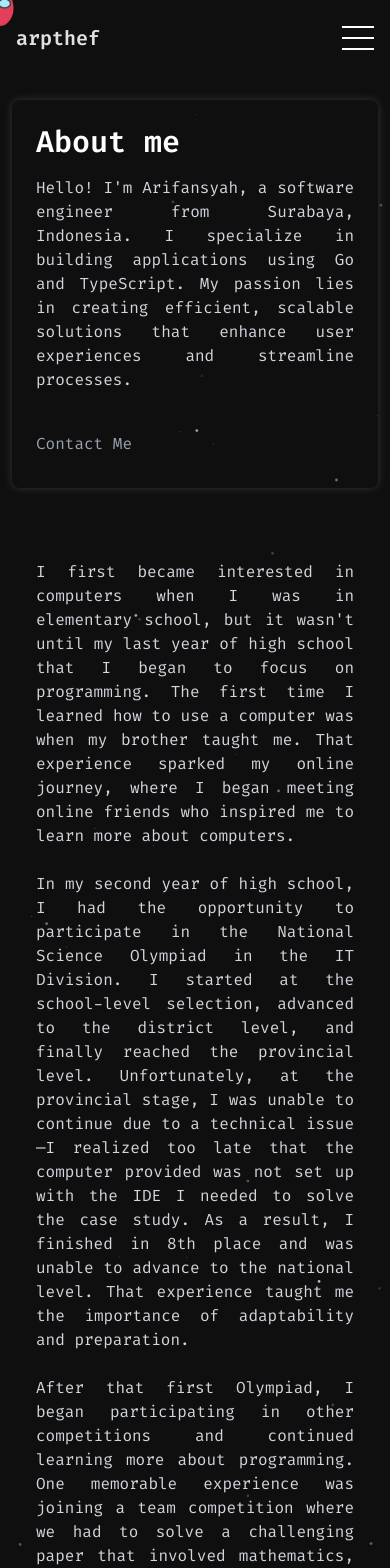
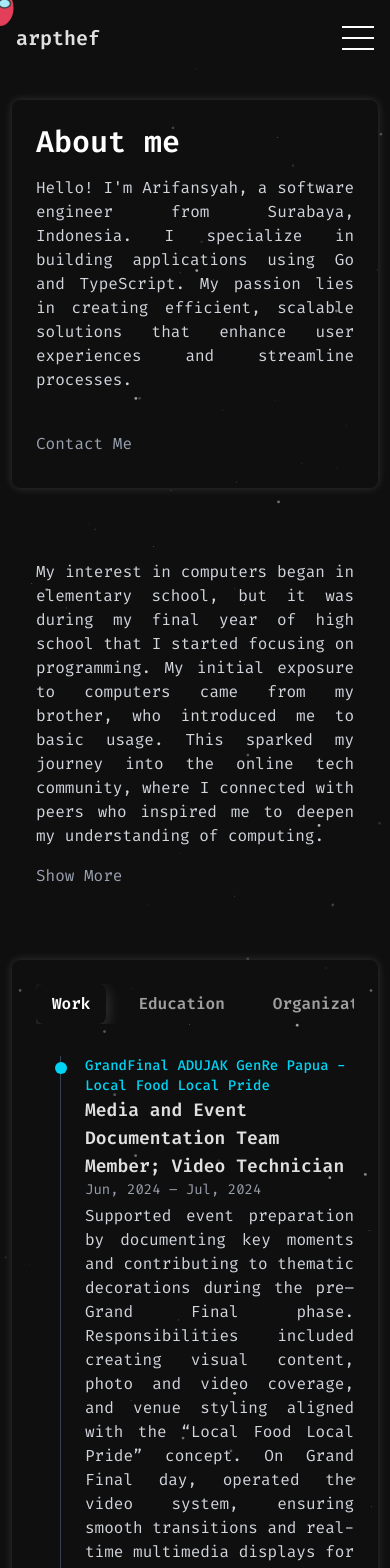
Before and after one commit to Ariffansyah/arpthef, a SvelteKit app: page /about in a window 390 px wide. Shown: the top 1568 px of the page. Built offline with nearby package versions, Linux system fonts and the light colour scheme.

Commit message:
Feat: CV Download

```diff
--- a/src/app.css
+++ b/src/app.css
@@ -9,7 +9,7 @@
 .animate-fade-in {
 	opacity: 0;
 	transform: translateX(-20px);
-	filter: blue(8px);
+	filter: blur(8px);
 	transition:
 		opacity 0.5s ease-out,
 		transform 0.5s ease-out,
--- a/src/routes/+page.svelte
+++ b/src/routes/+page.svelte
@@ -63,7 +63,6 @@
 	);
 	const achievementItems = achievements;
 
-	// Show More / Show Less logic for each tab
 	let isShowMoreWork = false;
 	let showWorkExperiences = workExperiences.slice(0, 3);
 	function toggleShowMoreWork() {
@@ -213,10 +212,11 @@
 	onMount(() => {
 		updateSectionIndexAndVisibility();
 	});
+
+	let cvDropdownVisible = false;
 </script>
 
 <section class="mx-3 flex flex-col justify-center md:mx-auto">
-	<!-- Profile / About -->
 	<div
 		id="arpthef"
 		class="animate-fade-in my-6 flex w-full flex-col items-start justify-center gap-4 rounded-lg p-6 shadow-[0_0_10px_rgba(255,255,255,0.15)] transition duration-300 ease-in-out hover:scale-105 hover:shadow-[0_0_25px_rgba(255,255,255,0.3)] md:mx-auto md:w-1/3"
@@ -250,12 +250,51 @@
 		</div>
 		<div class="mt-4 flex flex-col items-start justify-center gap-2">
 			<p class="text-justify text-gray-300">
-				Hi, I'm an undergraduate college student passionate about technology and software
-				development. I’m more into backend, but I also work with frontend.
+				I am an undergraduate student passionate about software development. I primarily focus on
+				backend development, building and maintaining the systems that operate behind the scenes,
+				while also contributing to frontend development to enhance user experience.
 			</p>
+			<div class="flex w-full flex-row items-center justify-between gap-2">
+				<a
+					href="/about"
+					class="rounded py-2 text-sm font-semibold text-gray-400 transition duration-200 hover:text-white hover:underline"
+					>Learn more about me</a
+				>
+				<button
+					class="rounded px-4 py-2 text-sm font-semibold text-gray-400 transition duration-200 hover:text-white hover:underline"
+					on:click={() => (cvDropdownVisible = !cvDropdownVisible)}
+				>
+					Download CV
+				</button>
 			</div>
 		</div>
-	<!-- Technologies -->
+	</div>
+	{#if cvDropdownVisible}
+		<div
+			class="animate-fade-in mx-auto my-6 flex w-auto flex-col items-start justify-center gap-4 rounded-lg p-6 shadow-[0_0_10px_rgba(255,255,255,0.15)] transition duration-300 ease-in-out hover:scale-105 hover:shadow-[0_0_25px_rgba(255,255,255,0.3)]"
+			use:intersect={{ threshold: 0.3 }}
+		>
+			<p class="text-sm text-gray-400">Select curriculum vitae languages</p>
+			<div class="mt-2 flex flex-col gap-2">
+				<a
+					href="/assets/cv/arpcv-id.pdf"
+					class="rounded px-4 py-2 text-sm font-semibold text-gray-400 transition duration-200 hover:text-white hover:underline"
+					download="arpcv-id.pdf">Indonesia</a
+				>
+				<a
+					href="/assets/cv/arpcv-en.pdf"
+					class="hidden rounded px-4 py-2 text-sm font-semibold text-gray-400 transition duration-200 hover:text-white hover:underline"
+					download="arpcv-en.pdf">English</a
+				>
+			</div>
+			<button
+				class="mt-4 w-full rounded px-4 py-2 text-sm font-semibold text-gray-400 transition duration-200 hover:text-white hover:underline"
+				on:click={() => (cvDropdownVisible = false)}
+			>
+				Close
+			</button>
+		</div>
+	{/if}
 	<div
 		id="technologies"
 		class="animate-fade-in mx-auto my-6 flex w-full flex-col items-start justify-center gap-4 p-4 md:w-1/3"
@@ -282,11 +321,11 @@
 		use:intersect={{ threshold: 0.3 }}
 	>
 		<div
-			class="mb-4 flex w-full flex-col items-center justify-center space-y-4 md:flex-row md:space-y-0 md:space-x-4"
+			class="mb-4 flex w-full flex-row items-center justify-start space-x-4 overflow-x-auto md:justify-center"
 		>
 			{#each tabs as tab}
 				<button
-					class="w-full rounded-lg px-4 py-2 font-semibold text-white transition-shadow duration-200 focus:outline-none md:w-auto md:rounded-t-lg {activeTab ===
+					class="rounded-lg px-4 py-2 font-semibold whitespace-nowrap text-white transition-shadow duration-200 focus:outline-none md:rounded-t-lg {activeTab ===
 					tab.value
 						? 'shadow-[0_4px_16px_rgba(255,255,255,0.2)]'
 						: 'opacity-60'}"
@@ -314,15 +353,15 @@
 						<p class="mt-1 text-justify text-gray-300">{exp.description}</p>
 					</div>
 				{/each}
+			</div>
 			{#if workExperiences.length > 3}
 				<button
-						class="mt-2 rounded py-2 text-gray-300 transition duration-200 hover:underline"
+					class="mt-2 ml-6 rounded py-2 text-gray-400 transition duration-200 hover:text-white hover:underline"
 					on:click={toggleShowMoreWork}
 				>
 					{#if isShowMoreWork}Show Less{:else}Show More{/if}
 				</button>
 			{/if}
-			</div>
 		{:else if activeTab === 'education'}
 			<div class="relative ml-6 border-l border-gray-700">
 				{#each showEducationExperiences as edu, i}
@@ -339,15 +378,15 @@
 						<p class="mt-1 text-justify text-gray-300">{edu.description}</p>
 					</div>
 				{/each}
+			</div>
 			{#if educationExperiences.length > 3}
 				<button
-						class="mt-2 rounded py-2 text-gray-300 transition duration-200 hover:underline"
+					class="mt-2 ml-6 rounded py-2 text-gray-400 transition duration-200 hover:text-white hover:underline"
 					on:click={toggleShowMoreEdu}
 				>
 					{#if isShowMoreEdu}Show Less{:else}Show More{/if}
 				</button>
 			{/if}
-			</div>
 		{:else if activeTab === 'organization'}
 			<div class="relative ml-6 border-l border-gray-700">
 				{#each showOrganizationExperiences as org, i}
@@ -366,15 +405,15 @@
 						<p class="mt-1 text-justify text-gray-300">{org.description}</p>
 					</div>
 				{/each}
+			</div>
 			{#if organizationExperiences.length > 3}
 				<button
-						class="mt-2 rounded py-2 text-gray-300 transition duration-200 hover:underline"
+					class="mt-2 ml-6 rounded py-2 text-gray-400 transition duration-200 hover:text-white hover:underline"
 					on:click={toggleShowMoreOrg}
 				>
 					{#if isShowMoreOrg}Show Less{:else}Show More{/if}
 				</button>
 			{/if}
-			</div>
 		{:else if activeTab === 'achievement'}
 			<div class="relative ml-6 border-l border-gray-700">
 				{#each showAchievements as ach, i}
@@ -392,15 +431,15 @@
 						<p class="mt-1 text-justify text-gray-300">{ach.description}</p>
 					</div>
 				{/each}
+			</div>
 			{#if achievementItems.length > 3}
 				<button
-						class="mt-2 rounded py-2 text-gray-300 transition duration-200 hover:underline"
+					class="mt-2 ml-6 rounded py-2 text-gray-400 transition duration-200 hover:text-white hover:underline"
 					on:click={toggleShowMoreAch}
 				>
 					{#if isShowMoreAch}Show Less{:else}Show More{/if}
 				</button>
 			{/if}
-			</div>
 		{/if}
 	</div>
 	<div
--- a/src/routes/about/+page.svelte
+++ b/src/routes/about/+page.svelte
@@ -2,7 +2,21 @@
 	import AchievementsData from '$lib/assets/JSON/achievements.json';
 	import ExperiencesData from '$lib/assets/JSON/experiences.json';
 	import { intersect } from '$lib/actions/intersect';
+	import { cubicOut } from 'svelte/easing';
 
+	function bioAnimation(node: HTMLElement, { duration }: { duration: number }) {
+		return {
+			duration,
+			css: (t: number) => {
+				const eased = cubicOut(t);
+				return `
+                opacity: ${eased};
+                transform: translateX(${20 * (1 - eased)}px);
+                filter: blur(${8 * (1 - eased)}px);
+            `;
+			}
+		};
+	}
 	const textColors = [
 		'text-cyan-400',
 		'text-pink-400',
@@ -87,6 +101,12 @@
 		isShowMoreAch = !isShowMoreAch;
 		showAchievements = isShowMoreAch ? achievementItems : achievementItems.slice(0, 3);
 	}
+
+	let isBioExpanded = false;
+
+	function toggleBio() {
+		isBioExpanded = !isBioExpanded;
+	}
 </script>
 
 <section class="mx-3 flex flex-col justify-center md:mx-auto">
@@ -117,47 +137,58 @@
 		use:intersect={{ threshold: 0.3 }}
 	>
 		<p class="text-justify text-gray-300">
-			I first became interested in computers when I was in elementary school, but it wasn't until my
-			last year of high school that I began to focus on programming. The first time I learned how to
-			use a computer was when my brother taught me. That experience sparked my online journey, where
-			I began meeting online friends who inspired me to learn more about computers.
+			My interest in computers began in elementary school, but it was during my final year of high
+			school that I started focusing on programming. My initial exposure to computers came from my
+			brother, who introduced me to basic usage. This sparked my journey into the online tech
+			community, where I connected with peers who inspired me to deepen my understanding of
+			computing.
+			{#if isBioExpanded}
+				<span in:bioAnimation={{ duration: 500 }} out:bioAnimation={{ duration: 500 }}>
+					<br /><br />
+
+					In my second year of high school, I participated in the National Science Olympiad in the
+					IT Division. I progressed from the school-level selection to the district level and
+					ultimately reached the provincial level. Unfortunately, a technical issue prevented me
+					from advancing further—the computer provided lacked the necessary IDE to complete the case
+					study, resulting in an eighth-place finish and no advancement to the national stage. This
+					experience underscored the importance of adaptability and thorough preparation.
 
 					<br /><br />
 
-			In my second year of high school, I had the opportunity to participate in the National Science
-			Olympiad in the IT Division. I started at the school-level selection, advanced to the district
-			level, and finally reached the provincial level. Unfortunately, at the provincial stage, I was
-			unable to continue due to a technical issue—I realized too late that the computer provided was
-			not set up with the IDE I needed to solve the case study. As a result, I finished in 8th place
-			and was unable to advance to the national level. That experience taught me the importance of
-			adaptability and preparation.
+					Following the Olympiad, I continued to engage in various competitions and expand my
+					programming knowledge. One notable experience was participating in a team competition
+					involving mathematics, coding, and problem-solving, where my team achieved Runner-Up 1st
+					place. This taught me valuable lessons in teamwork, communication, and addressing
+					multidisciplinary challenges. Over time, I have developed proficiency in programming
+					languages such as Go and TypeScript, and gained hands-on experience with frameworks
+					including React and Svelte.
 
 					<br /><br />
 
-			After that first Olympiad, I began participating in other competitions and continued learning
-			more about programming. One memorable experience was joining a team competition where we had
-			to solve a challenging paper that involved mathematics, coding, and problem-solving. Working
-			together with my teammates, we managed to secure the Runner Up 1st place. This experience
-			taught me about the importance of teamwork, effective communication, and tackling
-			multidisciplinary challenges. Over the years, I’ve become comfortable with languages like Go
-			and TypeScript, and I’ve experimented with frameworks such as React and Svelte.
+					I particularly enjoy working on web development and game development projects, as they
+					allow me to combine creativity with technical skills.
 
 					<br /><br />
 
-			Looking ahead, I hope to use my programming skills to solve real-world problems and to explore
-			many more exciting opportunities in the world of technology.
+					Looking forward, I aim to leverage my programming skills to address real-world challenges
+					and explore new opportunities within the technology sector.
+				</span>
+			{/if}
 		</p>
+		<button on:click={toggleBio} class="text-gray-400 hover:text-white hover:underline">
+			{isBioExpanded ? 'Show Less' : 'Show More'}
+		</button>
 	</div>
 	<div
 		class="animate-fade-in my-6 flex w-full flex-col items-start justify-center gap-4 rounded-lg p-6 shadow-[0_0_10px_rgba(255,255,255,0.15)] transition duration-300 ease-in-out hover:scale-105 hover:shadow-[0_0_25px_rgba(255,255,255,0.3)] md:mx-auto md:w-1/3"
 		use:intersect={{ threshold: 0.3 }}
 	>
 		<div
-			class="mb-4 flex w-full flex-col items-center justify-center space-y-4 md:flex-row md:space-x-4 md:space-y-0"
+			class="mb-4 flex w-full flex-row items-center justify-start space-x-4 overflow-x-auto md:justify-center"
 		>
 			{#each tabs as tab}
 				<button
-					class="w-full rounded-lg px-4 py-2 font-semibold text-white transition-shadow duration-200 focus:outline-none md:w-auto md:rounded-t-lg {activeTab ===
+					class="rounded-lg px-4 py-2 font-semibold whitespace-nowrap text-white transition-shadow duration-200 focus:outline-none md:rounded-t-lg {activeTab ===
 					tab.value
 						? 'shadow-[0_4px_16px_rgba(255,255,255,0.2)]'
 						: 'opacity-60'}"
@@ -167,8 +198,8 @@
 				</button>
 			{/each}
 		</div>
+
 		{#if activeTab === 'work'}
-			<div class="h-auto">
 			<div class="relative ml-6 border-l border-gray-700">
 				{#each showWorkExperiences as exp, i}
 					<div class="relative pb-10 pl-6">
@@ -188,16 +219,13 @@
 			</div>
 			{#if workExperiences.length > 3}
 				<button
-						class="mt-2 rounded py-2 text-gray-300 transition duration-200 hover:underline"
+					class="mt-2 ml-6 rounded py-2 text-gray-400 transition duration-200 hover:text-white hover:underline"
 					on:click={toggleShowMoreWork}
 				>
 					{#if isShowMoreWork}Show Less{:else}Show More{/if}
 				</button>
 			{/if}
-			</div>
-		{/if}
-		{#if activeTab === 'education'}
-			<div class="h-auto">
+		{:else if activeTab === 'education'}
 			<div class="relative ml-6 border-l border-gray-700">
 				{#each showEducationExperiences as edu, i}
 					<div class="relative pb-10 pl-6">
@@ -216,16 +244,13 @@
 			</div>
 			{#if educationExperiences.length > 3}
 				<button
-						class="mt-2 rounded py-2 text-gray-300 transition duration-200 hover:underline"
+					class="mt-2 ml-6 rounded py-2 text-gray-400 transition duration-200 hover:text-white hover:underline"
 					on:click={toggleShowMoreEdu}
 				>
 					{#if isShowMoreEdu}Show Less{:else}Show More{/if}
 				</button>
 			{/if}
-			</div>
-		{/if}
-		{#if activeTab === 'organization'}
-			<div class="h-auto">
+		{:else if activeTab === 'organization'}
 			<div class="relative ml-6 border-l border-gray-700">
 				{#each showOrganizationExperiences as org, i}
 					<div class="relative pb-10 pl-6">
@@ -238,6 +263,7 @@
 							{org.experienceName}
 						</p>
 						<h3 class="text-lg font-bold">{org.title}</h3>
+
 						<p class="text-sm text-gray-400">{org.date}</p>
 						<p class="mt-1 text-justify text-gray-300">{org.description}</p>
 					</div>
@@ -245,16 +271,13 @@
 			</div>
 			{#if organizationExperiences.length > 3}
 				<button
-						class="mt-2 rounded py-2 text-gray-300 transition duration-200 hover:underline"
+					class="mt-2 ml-6 rounded py-2 text-gray-400 transition duration-200 hover:text-white hover:underline"
 					on:click={toggleShowMoreOrg}
 				>
 					{#if isShowMoreOrg}Show Less{:else}Show More{/if}
 				</button>
 			{/if}
-			</div>
-		{/if}
-		{#if activeTab === 'achievement'}
-			<div class="h-auto">
+		{:else if activeTab === 'achievement'}
 			<div class="relative ml-6 border-l border-gray-700">
 				{#each showAchievements as ach, i}
 					<div class="relative pb-10 pl-6">
@@ -266,7 +289,7 @@
 						<p class="text-sm font-medium {textColors[i % textColors.length]}">
 							{ach.achievementName}
 						</p>
-							<h3 class="text-lg font-bold">{ach.title}</h3>
+						<p class="text-lg font-bold">{ach.title}</p>
 						<p class="text-sm text-gray-400">{ach.date}</p>
 						<p class="mt-1 text-justify text-gray-300">{ach.description}</p>
 					</div>
@@ -274,13 +297,12 @@
 			</div>
 			{#if achievementItems.length > 3}
 				<button
-						class="mt-2 rounded py-2 text-gray-300 transition duration-200 hover:underline"
+					class="mt-2 ml-6 rounded py-2 text-gray-400 transition duration-200 hover:text-white hover:underline"
 					on:click={toggleShowMoreAch}
 				>
 					{#if isShowMoreAch}Show Less{:else}Show More{/if}
 				</button>
 			{/if}
-			</div>
 		{/if}
 	</div>
 </section>
```
Also changed, not shown: 1 other file (tests, documents, lock files or other folders). Lines whose indentation alone changed are shown as unchanged.
